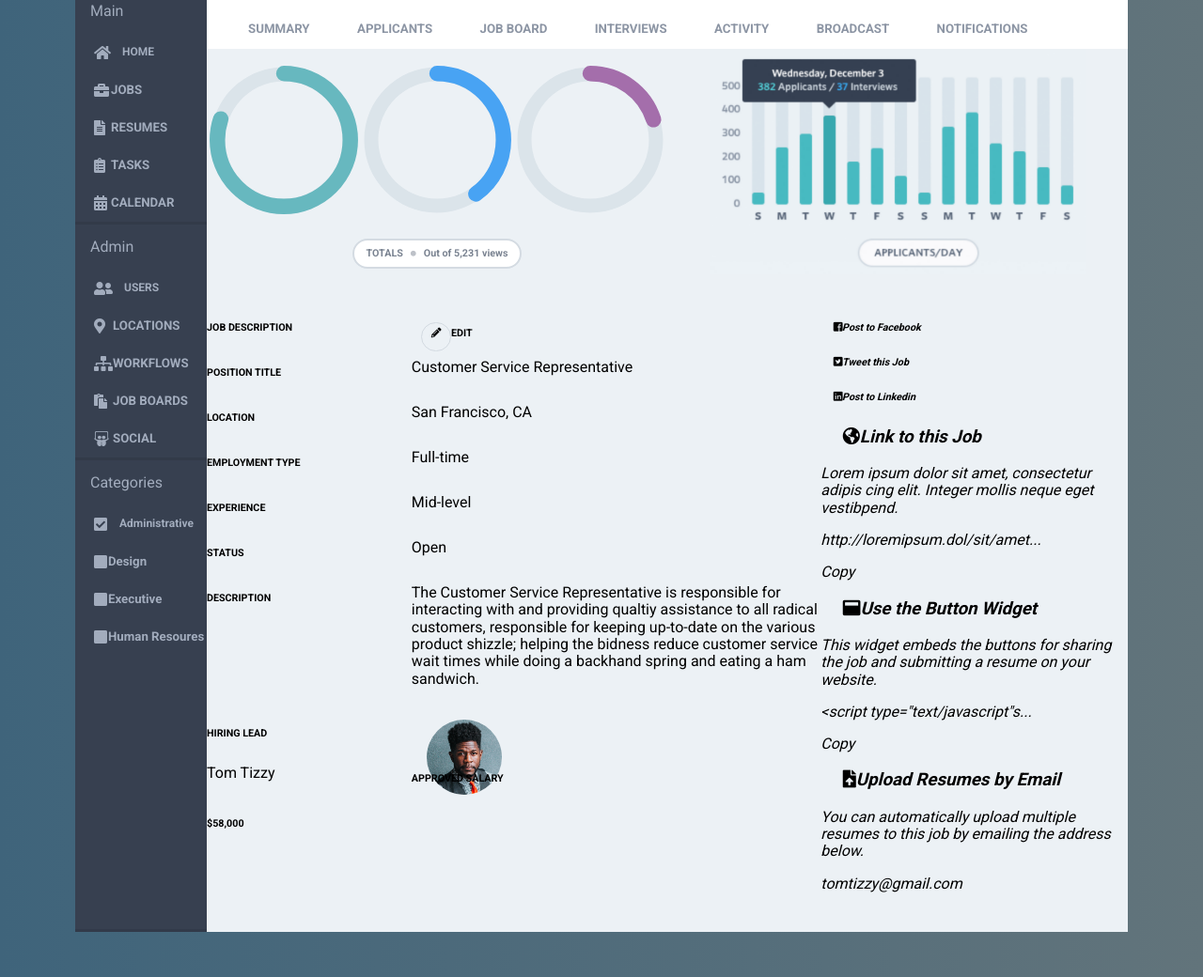
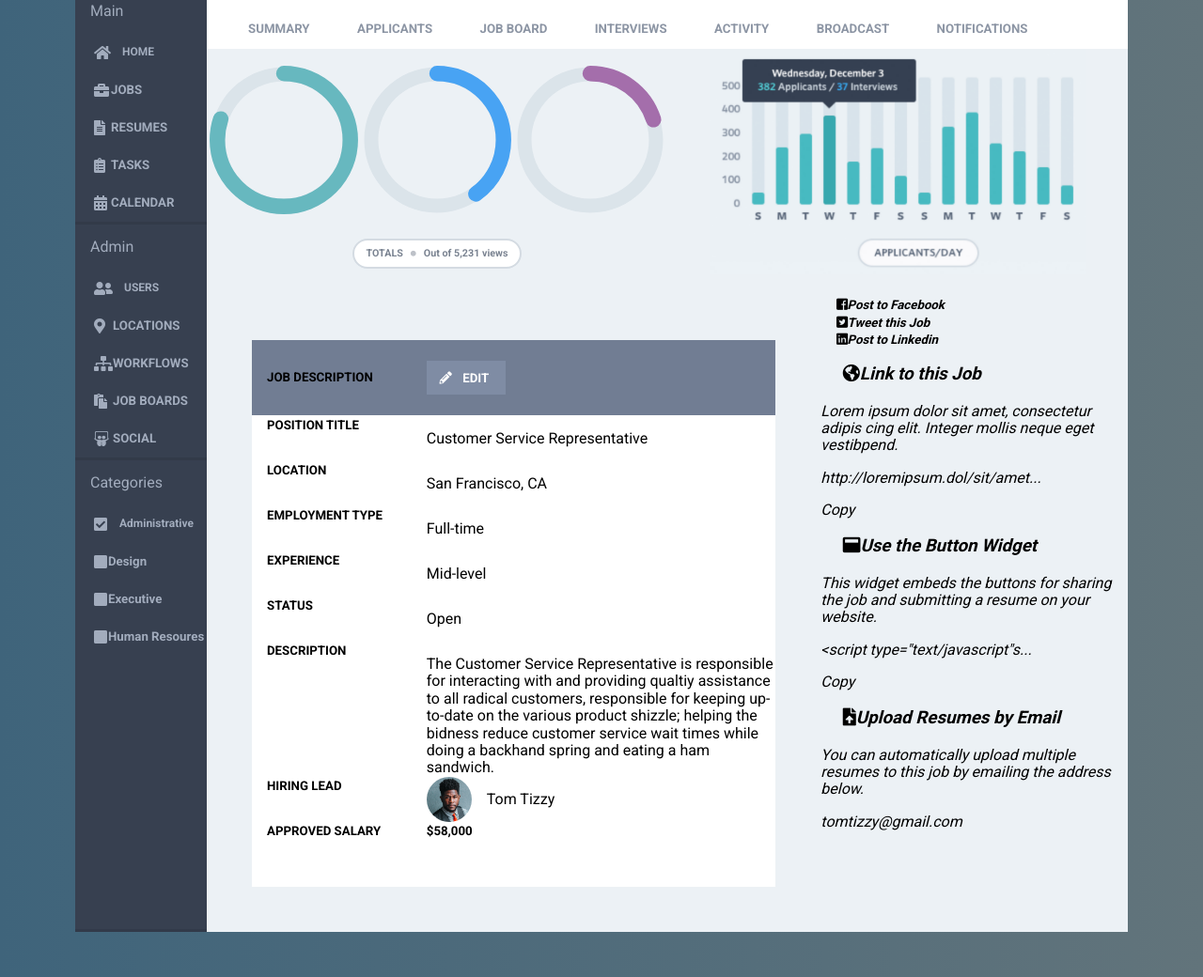
Before and after one commit to djcaraballo/dc-comp-challenge-3, a plain HTML site: page index.html in a window 1280 px wide. Shown: the part 220-1260 px from the top of the page at 94% size. Drawn offline with Linux system fonts and the light colour scheme.

Commit message:
Add styling and update structure of html

```diff
--- a/index.html
+++ b/index.html
@@ -165,56 +165,76 @@
 
       <div class="content-wrapper">
         <section class="job-summary">
-          <!-- <article class="summary-box-1"> -->
-            <h6 class="job-summary-h job-summ-h1">JOB DESCRIPTION</h6>
+          <article class="summary-box-1-1">
+            <h5 class="job-summary-h job-summ-h1">JOB DESCRIPTION</h5>
+          </article>
+          <article class="summary-box-1-2">
             <div class="edit-button">
-              <h6><i class="fas fa-pencil-alt"></i>EDIT</h6>
+              <h5><i class="fas fa-pencil-alt edit-icon"></i>EDIT</h5>
             </div>
-          <!-- </article> -->
-          <!-- <article class="summary-box-2"> -->
-            <h6 class="job-summary-h job-summ-h2">POSITION TITLE</h6>
+          </article>
+          <article class="summary-box-2-1">
+            <h5 class="job-summary-h job-summ-h2">POSITION TITLE</h5>
+          </article>
+          <article class="summary-box-2-2">
             <p class="job-summ-p2">Customer Service Representative</p>
-          <!-- </article> -->
-          <!-- <article class="summary-box-3"> -->
-            <h6 class="job-summary-h job-summ-h3">LOCATION</h6>
+          </article>
+          <article class="summary-box-3-1">
+            <h5 class="job-summary-h job-summ-h3">LOCATION</h5>
+          </article>
+          <article class="summary-box-3-2">
             <p class="job-summ-p3">San Francisco, CA</p>
-          <!-- </article> -->
-          <!-- <article class="summary-box-4"> -->
-            <h6 class="job-summary-h job-summ-h4">EMPLOYMENT TYPE</h6>
-            <p>Full-time</p>
-          <!-- </article> -->
-          <!-- <article class="summary-box-5"> -->
-            <h6 class="job-summary-h job-summ-h5">EXPERIENCE</h6>
-            <p>Mid-level</p>
-          <!-- </article> -->
-          <!-- <article class="summary-box-6"> -->
-            <h6 class="job-summary-h job-summ-h6">STATUS</h6>
-            <p>Open</p>
-          <!-- </article> -->
-          <!-- <article class="summary-box-7"> -->
-            <h6 class="job-summary-h job-summ-h7">DESCRIPTION</h6>
-            <p>The Customer Service Representative is responsible for interacting with and providing qualtiy assistance to all radical customers, responsible for keeping up-to-date on the various product shizzle; helping the bidness reduce customer service wait times while doing a backhand spring and eating a ham sandwich.</p>
-          <!-- </article> -->
-          <!-- <article class="summary-box-8"> -->
-            <h6 class="job-summary-h job-summ-h8">HIRING LEAD</h6>
-            <img src="images/man-headshot.jpg" class="hiring-lead-image">
-            <p>Tom Tizzy</p>
-          <!-- </article> -->
-          <!-- <article class="summary-box-9"> -->
-            <h6 class="job-summary-h job-summ-h9">APPROVED SALARY</h6>
-            <h6>$58,000</h6>
-          <!-- </article>         -->
+          </article>
+          <article class="summary-box-4-1">
+            <h5 class="job-summary-h job-summ-h4">EMPLOYMENT TYPE</h5>
+          </article>
+          <article class="summary-box-4-2">
+            <p class="job-summ-p4">Full-time</p>
+          </article>
+          <article class="summary-box-5-1">
+            <h5 class="job-summary-h job-summ-h5">EXPERIENCE</h5>
+          </article>
+          <article class="summary-box-5-2">
+            <p class="job-summ-p5">Mid-level</p>
+          </article>
+          <article class="summary-box-6-1">
+            <h5 class="job-summary-h job-summ-h6">STATUS</h5>
+          </article>
+          <article class="summary-box-6-2">
+            <p class="job-summ-p6">Open</p>
+          </article>
+          <article class="summary-box-7-1">
+            <h5 class="job-summary-h job-summ-h7">DESCRIPTION</h5>
+          </article>
+          <article class="summary-box-7-2">
+            <p class="job-summ-p7">The Customer Service Representative is responsible for interacting with and providing qualtiy assistance to all radical customers, responsible for keeping up-to-date on the various product shizzle; helping the bidness reduce customer service wait times while doing a backhand spring and eating a ham sandwich.</p>
+          </article>
+          <article class="summary-box-8-1">
+            <h5 class="job-summary-h job-summ-h8">HIRING LEAD</h5>
+          </article>
+          <article class="summary-box-8-2">
+            <div class="mgr-info-container">
+              <img src="images/man-headshot.jpg" class="hiring-lead-image">
+              <p class="job-summ-p8">Tom Tizzy</p>
+            </div>
+          </article>
+          <article class="summary-box-9-1">
+            <h5 class="job-summary-h job-summ-h9">APPROVED SALARY</h5>
+          </article>
+          <article class="summary-box-9-2">
+            <h5 class="salary-h">$58,000</h5>
+          </article>
         </section>
 
         <aside class="social-media-links">
           <address class="facebook-box">
-            <h6><i class="fab fa-facebook-square"></i>Post to Facebook</h6>
+            <h5><i class="fab fa-facebook-square"></i>Post to Facebook</h5>
           </address>
           <address class="twitter-box">
-            <h6><i class="fab fa-twitter-square"></i>Tweet this Job</h6>
+            <h5><i class="fab fa-twitter-square"></i>Tweet this Job</h5>
           </address>
           <address class="linkedin-box">
-            <h6><i class="fab fa-linkedin"></i>Post to Linkedin</h6>
+            <h5><i class="fab fa-linkedin"></i>Post to Linkedin</h5>
           </address>
           <address class="embed-job-box">
             <h3><i class="fas fa-globe-americas"></i>Link to this Job</h3>
--- a/styles.css
+++ b/styles.css
@@ -495,70 +495,135 @@ hr:after {
 }
 
 .job-summary {
+  background-color: #FFF;
   display: grid;
   grid-column: 1/2;
   grid-template-columns: 1fr 2fr;
-  grid-template-rows: repeat(6, 3em) 9em 3em 3em;
-
+  grid-template-rows: 5em repeat(5, 3em) 9em 3em 3em;
+  margin: 3em;
 }
 
-.job-summ-h1 {
+.summary-box-1-1 {
+  align-items: center;
+  background-color: #717D93;
+  display: flex;
   grid-column: 1/2;
+  grid-row: 1/2;
+  padding-left: 1em;
+}
+
+.summary-box-1-2 {
+  align-items: center;
+  background-color: #717D93;
+  display: flex;
+  grid-column: 2/3;
   grid-row: 1/2;
 }
 
 .edit-button {
-  grid-column: 2/3;
-  grid-row: 1/2;
+  background-color: #7F8CA4;
+  border: 2px solid #7F8CA4;
+  color: #FFF;
+  display: flex;
+  height: 2em;
+  width: 5em;
 }
 
-.job-summ-h2 {
+.edit-icon {
+  border: none;
+  margin-left: 0;
+}
+
+.summary-box-2-1 {
   grid-column: 1/2;
   grid-row: 2/3;
+  padding-left: 1em;
 }
 
-.job-summ-p2 {
+.summary-box-2-2 {
   grid-column: 2/3;
   grid-row: 2/3;
 }
 
-.job-summ-h3 {
+.summary-box-3-1 {
   grid-column: 1/2;
   grid-row: 3/4;
+  padding-left: 1em;
 }
 
-.job-summ-p3 {
+.summary-box-3-2 {
   grid-column: 2/3;
   grid-row: 3/4;
 }
 
-.job-summ-h4 {
-  grid-column:
+.summary-box-4-1 {
+  grid-column: 1/2;
+  grid-row: 4/5;
+  padding-left: 1em;
+}
+
+.summary-box-4-2 {
+  grid-column: 2/3;
   grid-row: 4/5;
 }
 
-.job-summ-h5 {
-  grid-column:
+.summary-box-5-1 {
+  grid-column: 1/2;
+  grid-row: 5/6;
+  padding-left: 1em;
+}
+
+.summary-box-5-2 {
+  grid-column: 2/3;
   grid-row: 5/6;
 }
 
-.job-summ-h6 {
-  grid-column:
+.summary-box-6-1 {
+  grid-column: 1/2;
+  grid-row: 6/7;
+  padding-left: 1em;
+}
+
+.summary-box-6-2 {
+  grid-column: 2/3;
   grid-row: 6/7;
 }
 
-.job-summ-h7 {
-  grid-column:
+.summary-box-7-1 {
+  grid-column: 1/2;
+  grid-row: 7/8;
+  padding-left: 1em;
+}
+
+.summary-box-7-2 {
+  grid-column: 2/3;
   grid-row: 7/8;
 }
 
-.job-summ-h8 {
-  grid-column:
+.summary-box-8-1 {
+  grid-column: 1/2;
+  grid-row: 8/9;
+  padding-left: 1em;
+}
+
+.summary-box-8-2 {
+  grid-column: 2/3;
   grid-row: 8/9;
 }
 
-.job-summ-h9 {
-  grid-column:
+.mgr-info-container {
+  align-items: center;
+  display: flex;
+}
+
+.summary-box-9-1 {
+  grid-column: 1/2;
+  grid-row: 9/10;
+  padding-left: 1em;
+}
+
+.summary-box-9-2 {
+  grid-column: 2/3;
   grid-row: 9/10;
 }
 
@@ -570,7 +635,7 @@ hr:after {
   -webkit-border-radius: 5em;
   -moz-border-radius: 5em;
   border-radius: 5em;
-  height: 5em;
-  margin: 1em;
-  width: 5em;
+  height: 3em;
+  margin-right: 1em;
+  width: 3em;
 }
```
